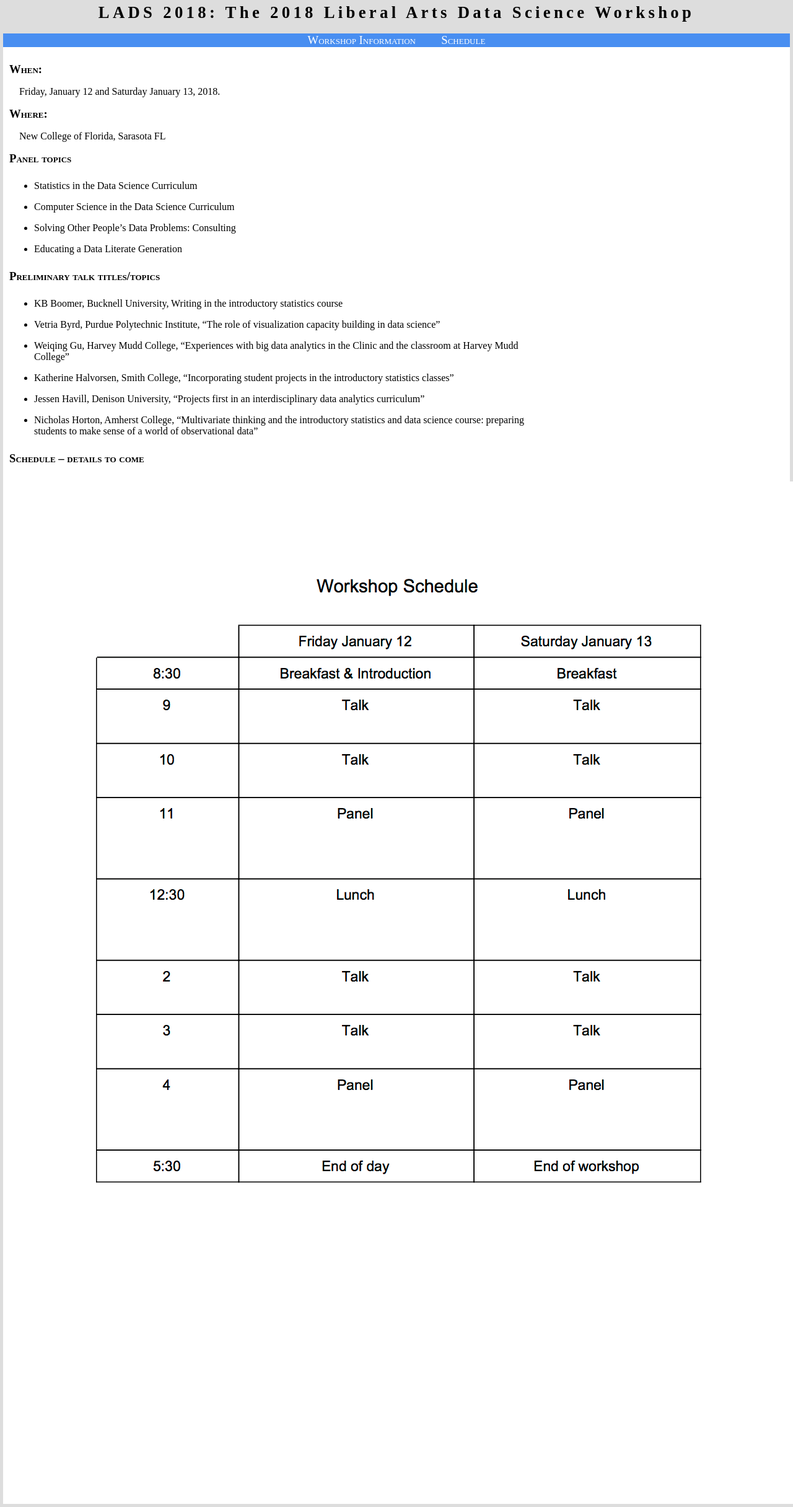
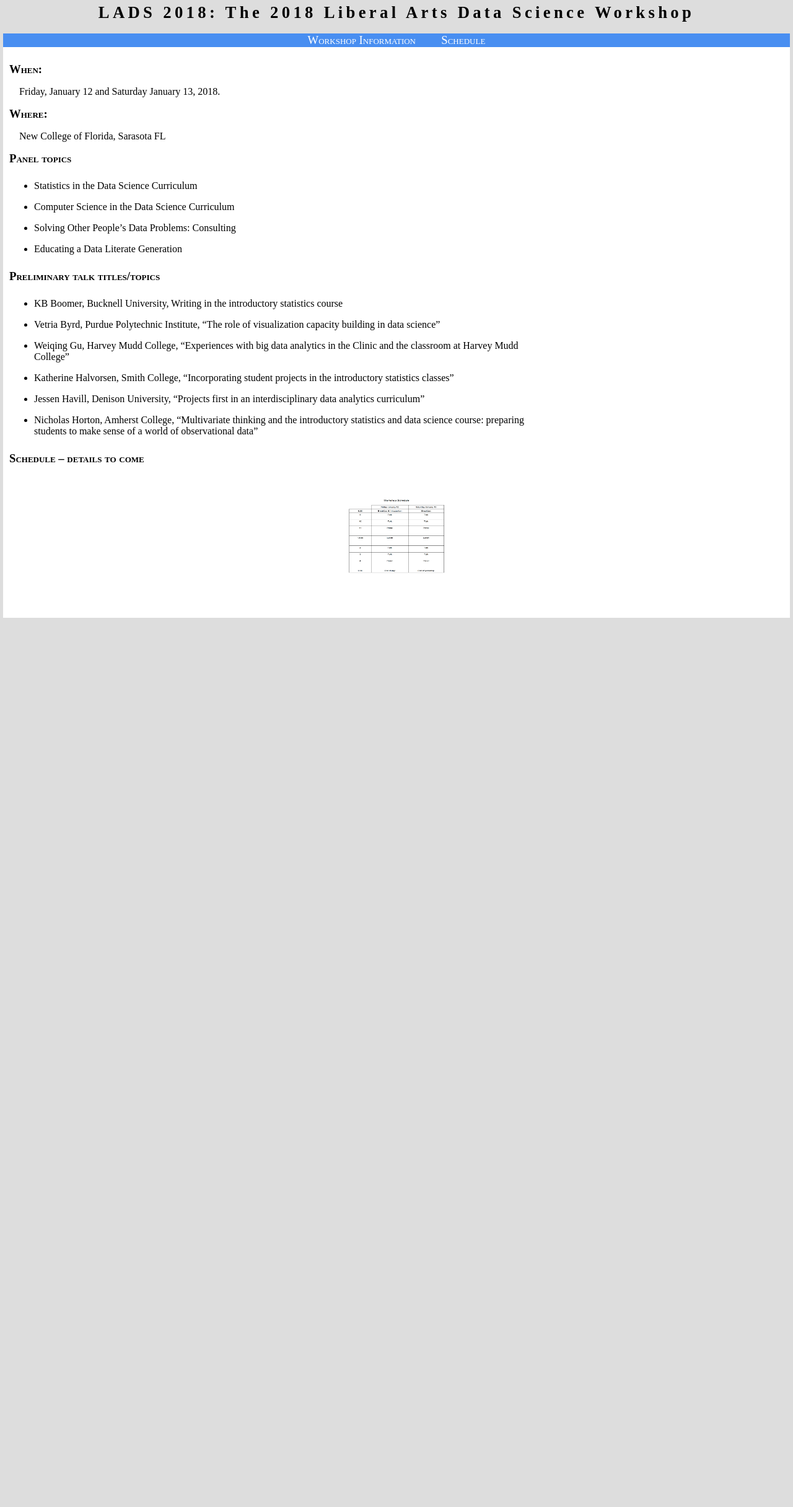
Before and after one commit to davidwgillman/davidwgillman.github.io, a Jekyll site: the page built from ladsworkshop/schedule.md, in a window 1280 px wide. Shown: the whole page at 62% size. Built offline with Jekyll 4.4.1, drawn with Linux system fonts in a browser that asks for light colours; after the commit the page ends 1002 px from its top, so only the background shows below that.

Commit message:
resize image

```diff
--- a/_layouts/conference.html
+++ b/_layouts/conference.html
@@ -16,6 +16,6 @@
 	<div id="content">
 	{{content}}
     </div>
-    <div id="schedule"><img  src="schedule.png" /><br>
+    <div id="schedule"><img  src="schedule.png" class="resize" /><br>
 
 </body>
--- a/css/workshop.css
+++ b/css/workshop.css
@@ -102,5 +102,20 @@ body {
 }
 
 #schedule {
+    /*clear:right;*/
+    /*margin-left:150px;*/
+    /*margin-top:0;*/
     text-align:center;
+    padding:10px;
+    background-color:#fff;
+    .resize {
+        width:200px;
+        height:200px;
+    }
+    .resize:hover {
+        height:900px;
+        width:900px;
+    }    /*position:absolute;
+     top:100px;
+     left:150px;*/
 }
```
